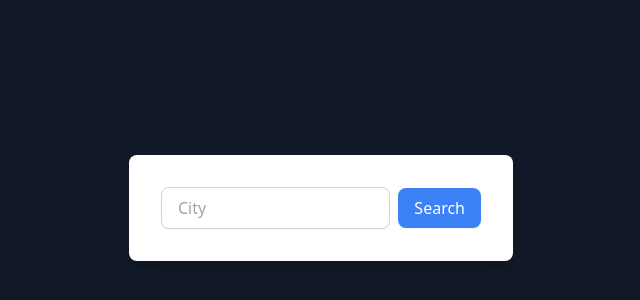
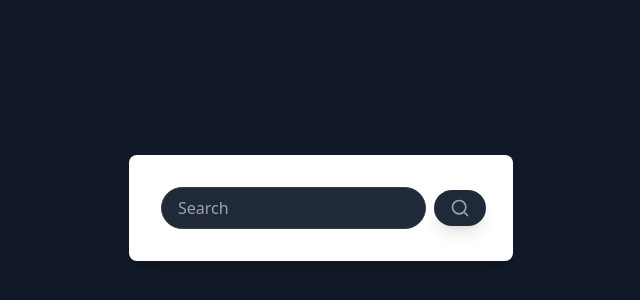
Before and after one commit to ErtanM/weather-app, a React (Vite) app: page / in a window 1280 px wide. Shown: the part 192-492 px from the top of the page, without its empty margins (319-959 px from the left). Built offline with nearby package versions, Linux system fonts and the light colour scheme.

Commit message:
New styles added.

```diff
--- a/src/App.jsx
+++ b/src/App.jsx
@@ -3,7 +3,7 @@ import useWeather from "./utils/weatherHook";
 
 const App = () => {
   const [loc, setLoc] = useState("");
-  const [weather, city, apiCall] = useWeather();
+  const [weather, city, apiCall, error] = useWeather();
 
   const handleSubmit = (e) => {
     e.preventDefault();
@@ -18,37 +18,56 @@ const App = () => {
           <div className="flex items-center">
             <input
               type="text"
-              placeholder="City"
+              placeholder="Search"
               value={loc}
               onChange={(e) => setLoc(e.target.value)}
               name="loc"
-              className="w-full py-2 px-4 border border-gray-300 rounded-lg shadow-sm focus:outline-none focus:ring-2 focus:ring-blue-500 focus:border-transparent"
+              className="flex-grow py-2 px-4 bg-gray-800 border border-gray-700 rounded-full text-gray-400 outline-none"
             />
-            <button className="ml-2 px-4 py-2 bg-blue-500 text-white rounded-lg shadow-sm hover:bg-blue-600 focus:outline-none focus:ring-2 focus:ring-blue-500 focus:ring-offset-2 focus:ring-offset-gray-900">
-              Search
+            <button className="ml-2 px-4 py-2 bg-gray-800 text-gray-400 rounded-full shadow-lg hover:bg-gray-600 focus:outline-none focus:ring-2 focus:ring-blue-500 focus:ring-offset-2 focus:ring-offset-gray-900">
+              <svg
+                xmlns="http://www.w3.org/2000/svg"
+                className="h-5 w-5"
+                viewBox="0 0 24 24"
+                fill="none"
+                stroke="currentColor"
+                strokeWidth="2"
+                strokeLinecap="round"
+                strokeLinejoin="round">
+                <circle cx="11" cy="11" r="8"></circle>
+                <line x1="21" y1="21" x2="16.65" y2="16.65"></line>
+              </svg>
             </button>
           </div>
         </form>
+        {error && (
+          <div className="bg-red-500 rounded-lg p-6 text-white flex flex-col items-center space-y-8">
+            <h2 className="text-2xl font-bold">Error</h2>
+            <p>{error.message}</p>
+          </div>
+        )}
         {city && (
-          <div className="flex flex-col items-center space-y-2">
-            <h2 className="text-xl font-medium">{city}</h2>
-            <div className="flex items-center space-x-4">
-              <p className="text-gray-600 text-lg">Temperature:</p>
-              <p className="text-4xl font-medium">{Math.round(weather.temp)}</p>
+          <div className="bg-gray-800 rounded-lg p-6 text-white flex flex-col items-center space-y-8">
+            <h2 className="text-2xl font-bold">{city}</h2>
+            <div className="flex items-center space-x-6">
+              <div className="flex flex-col items-center">
+                <p className="text-gray-400 text-sm">Temperature</p>
+                <p className="text-lg font-bold">{Math.round(weather.temp)}°</p>
+              </div>
+              <div className="flex flex-col items-center">
+                <p className="text-gray-400 text-sm">Feels like</p>
+                <p className="text-lg font-bold">
+                  {Math.round(weather.feels_like)}°
+                </p>
+              </div>
+              <div className="flex flex-col items-center">
+                <p className="text-gray-400 text-sm">Humidity</p>
+                <p className="text-lg font-bold">{weather.humidity}%</p>
+              </div>
             </div>
-            <div className="flex items-center space-x-4">
-              <p className="text-gray-600 text-lg">Feels like:</p>
-              <p className="text-lg font-medium">
-                {Math.round(weather.feels_like)}
-              </p>
-            </div>
-            <div className="flex items-center space-x-4">
-              <p className="text-gray-600 text-lg">Humidity:</p>
-              <p className="text-lg font-medium">{weather.humidity}</p>
-            </div>
-            <div className="flex items-center space-x-4">
-              <p className="text-gray-600 text-lg">Description:</p>
-              <p className="text-lg font-medium">{weather.descp}</p>
+            <div className="flex flex-col items-center">
+              <p className="text-gray-400 text-sm">Description</p>
+              <p className="text-lg font-bold">{weather.descp}</p>
             </div>
           </div>
         )}
```
